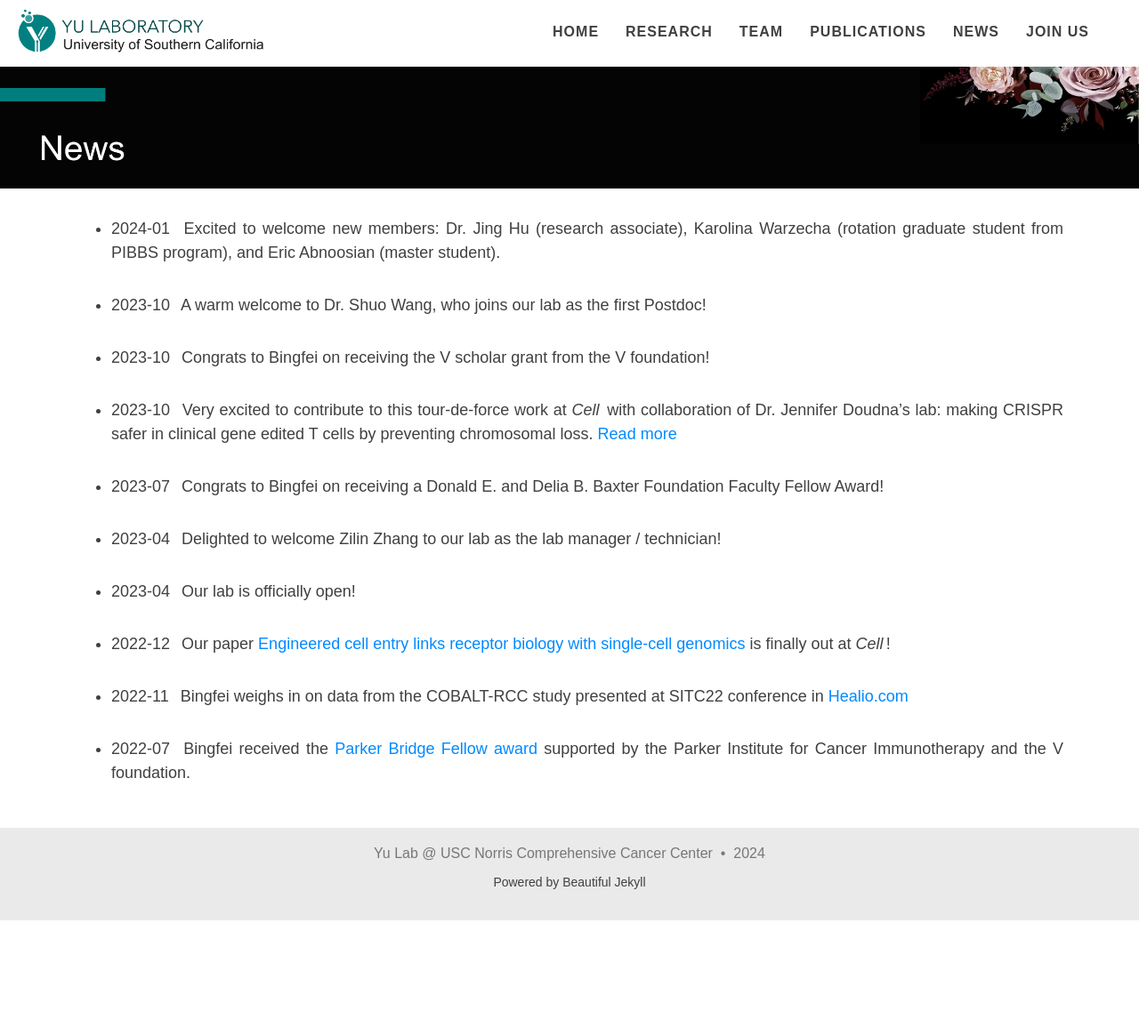
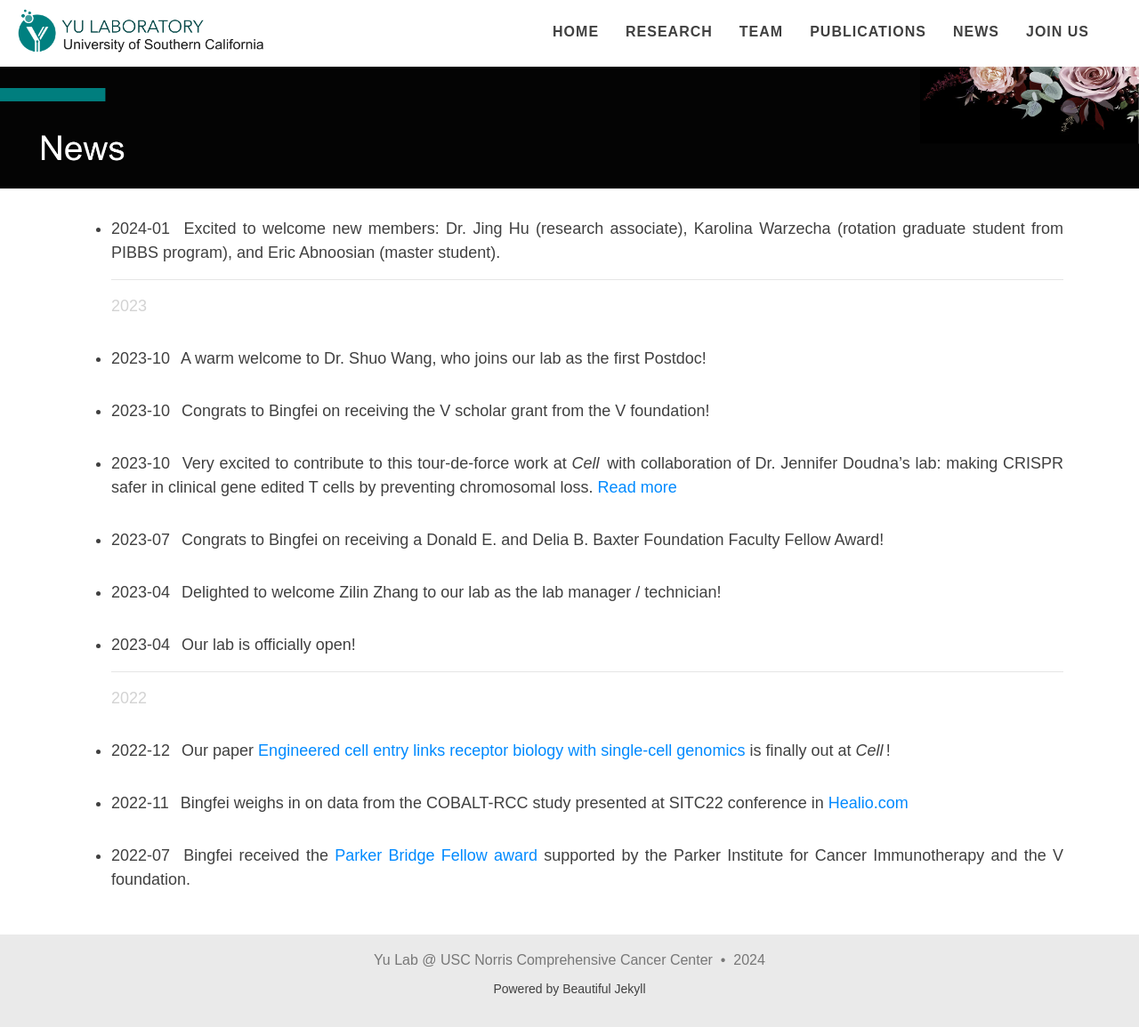
Before and after one commit to bingfeiyu-lab/bingfeiyu-lab.github.io, a Jekyll site: the page built from news.html, in a window 1280 px wide and 1155 px high. Shown: the whole window at 89% size. Built offline with Jekyll 4.4.1, drawn with Linux system fonts in a browser that asks for light colours; nearby versions of some CDN libraries.

Commit message:
Add separators

```diff
--- a/news.html
+++ b/news.html
@@ -13,6 +13,10 @@ header_img: "../img/news.png"
       Excited to welcome new members: Dr. Jing Hu (research associate), Karolina Warzecha
       (rotation graduate student from PIBBS program), and Eric Abnoosian (master student).
     </li>
+
+    <!-- 2023 -->
+    <hr style="border: 0.5px dahsed">
+    <span style="color: lightgrey">2023</span>
 
     <li style="margin-top: 2rem">
       <span class="news_date">2023-10</span>
@@ -47,6 +51,10 @@ header_img: "../img/news.png"
       Our lab is officially open!
     </li>
 
+    <!-- 2023 -->
+    <hr style="border: 0.5px dahsed">
+    <span style="color: lightgrey">2022</span>
+
     <li style="margin-top: 2rem">
       <span class="news_date">2022-12</span>
       Our paper
```
Also changed, not shown: 1 other file.
